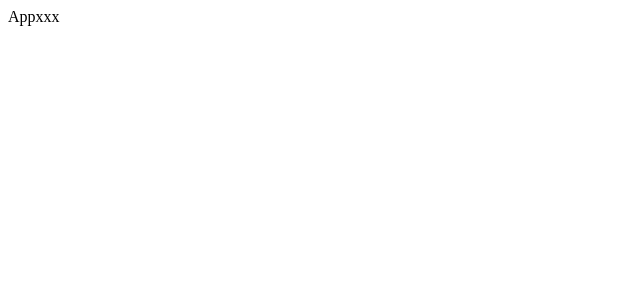
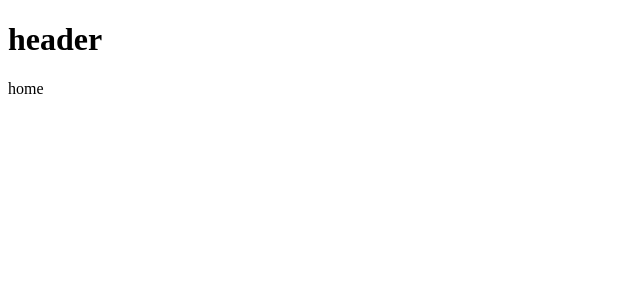
Before and after one commit to tsinggun/react_admin, a React (Create React App) app: page /#/home in a window 1280 px wide. Shown: the top 300 px of the page, without its empty margins (0-640 px from the left). Built offline with nearby package versions, Linux system fonts and the light colour scheme.

Commit message:
chore：add react-router-dom

```diff
--- a/package.json
+++ b/package.json
@@ -12,14 +12,15 @@
     "@types/react-dom": "^18.0.11",
     "react": "^18.2.0",
     "react-dom": "^18.2.0",
+    "react-router-dom": "^6.9.0",
     "react-scripts": "5.0.1",
     "typescript": "^4.9.5",
     "web-vitals": "^2.1.4"
   },
   "scripts": {
-    "start": "cross-env REACT_APP_MODE=test craco start",
+    "start": "cross-env REACT_APP_MODE=dev craco start",
+    "start:dev": "cross-env REACT_APP_MODE=dev craco start",
     "start:gray": "cross-env REACT_APP_MODE=gray craco start",
-    "start:dev": "cross-env REACT_APP_MODE=dev craco start",
     "start:pre": "cross-env REACT_APP_MODE=pre craco start",
     "start:pro": "cross-env REACT_APP_MODE=pro craco start",
     "build": "craco build",
--- a/src/App.tsx
+++ b/src/App.tsx
@@ -1,7 +1,12 @@
-import React from 'react'
+import React , { Fragment }from 'react'
+import { useRoutes } from 'react-router-dom'
+import routes from './router'
 
 export default function App() {
+
   return (
-    <div>Appxxx</div>
+    <div>
+        {useRoutes(routes)}
+    </div>
   )
 }
--- a/src/index.tsx
+++ b/src/index.tsx
@@ -1,15 +1,18 @@
 import React from 'react';
 import ReactDOM from 'react-dom/client';
 import App from './App';
+import { HashRouter } from 'react-router-dom';
 
 const root = ReactDOM.createRoot(
   document.getElementById('root') as HTMLElement
 );
 
-console.log(process.env)
+// console.log(process.env)
 
 root.render(
+  <HashRouter>
     <App />
+  </HashRouter>
 );
 
 // If you want to start measuring performance in your app, pass a function
--- /dev/null
+++ b/src/router/index.tsx
@@ -0,0 +1,24 @@
+import React ,  { lazy }from 'react'
+import { Navigate } from 'react-router-dom'
+import type { RouteObject } from 'react-router-dom'
+
+
+const Login = lazy( () => import('@/views/Login/Login') )
+const LayOut = lazy( () => import('@/views/LayOut/Layout'))
+
+const routes: RouteObject [] = [
+    {
+        path:'/',
+        element: <Navigate to={'/home'}/>
+    },
+    {
+        path:'/home',
+        element: <LayOut/>
+    },
+    {
+        path: 'login',
+        element: <Login/>
+    }
+]
+
+export default routes
--- /dev/null
+++ b/src/views/LayOut/Layout.tsx
@@ -0,0 +1,16 @@
+import React from 'react'
+
+export default function Layout() {
+  return (
+    <div>
+
+        <h1>
+            header
+        </h1>
+
+        <div>
+            home
+        </div>
+    </div>
+  )
+}
--- /dev/null
+++ b/src/views/Login/Login.tsx
@@ -0,0 +1,7 @@
+import React from 'react'
+
+export default function Login() {
+  return (
+    <div>Login</div>
+  )
+}
```
Also changed, not shown: 1 other file (tests, documents, lock files or other folders).
